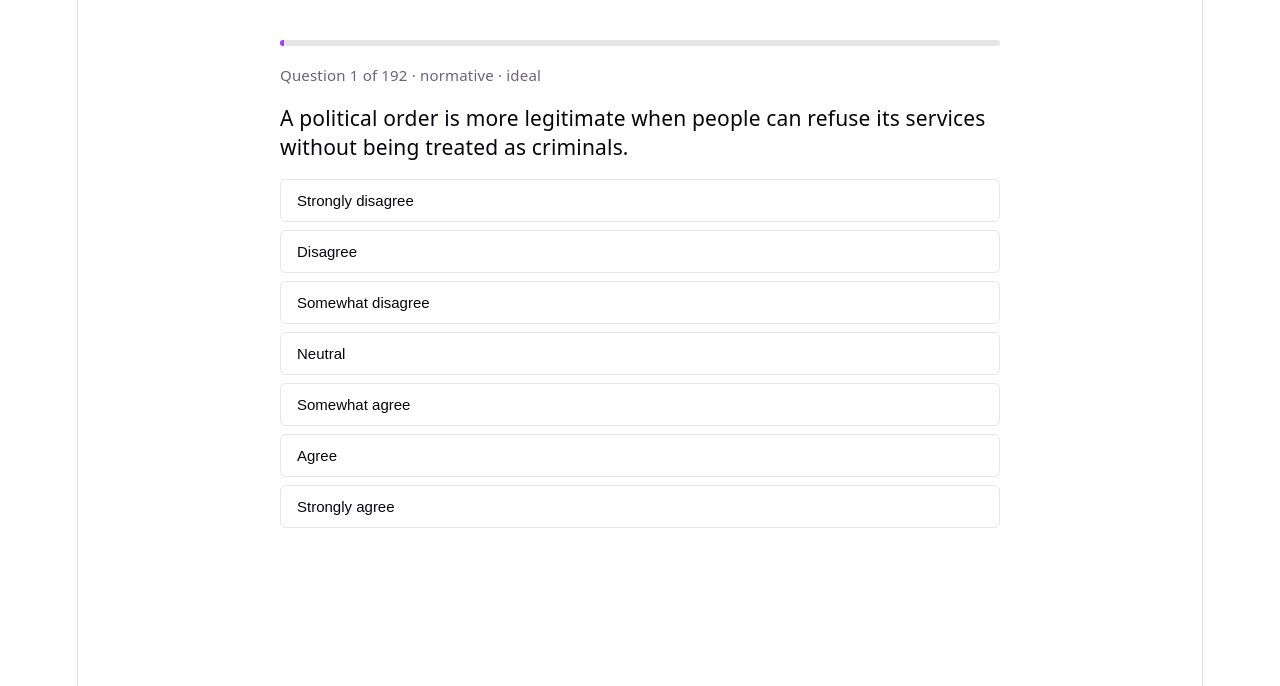
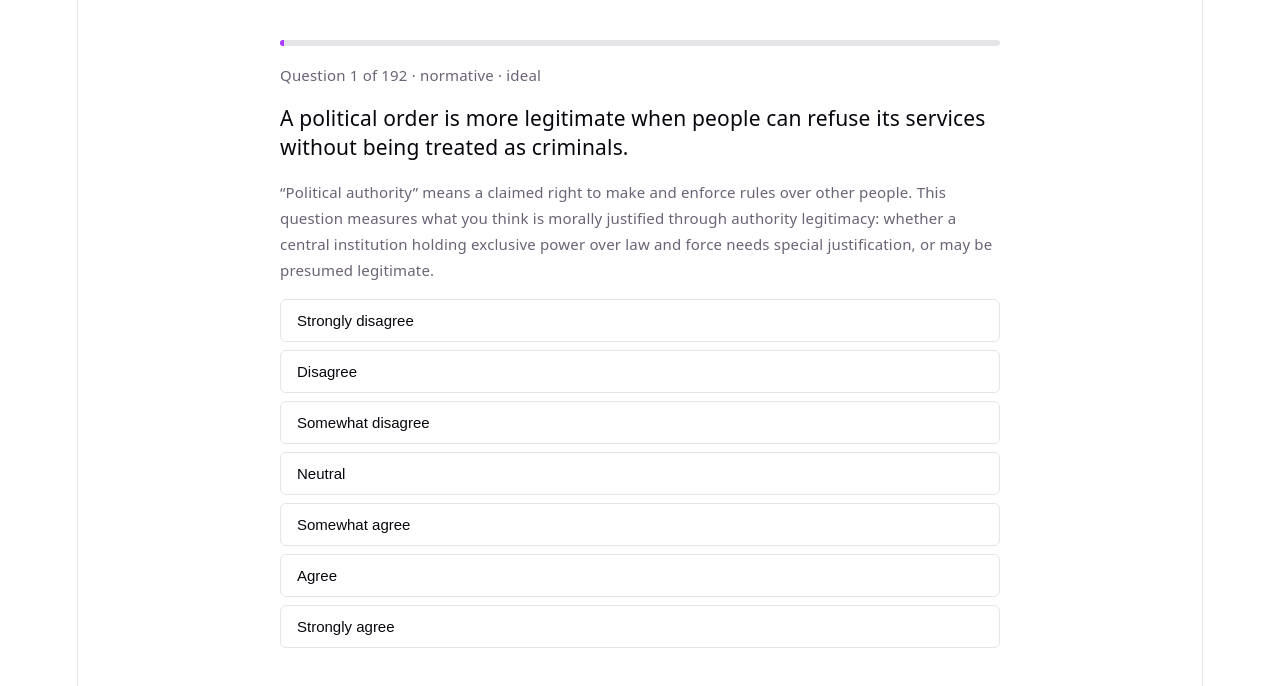
Before and after one commit to Shikibashi/ideologynormativesorter, a React (Vite) app: page / in a window 1280 px wide. Both pictures are taken after a click on the button "Begin". Shown: the top 686 px of the page. Built offline with nearby package versions, Linux system fonts and the light colour scheme.

Commit message:
Render help text under quiz questions

```diff
--- a/src/components/QuizScreen.tsx
+++ b/src/components/QuizScreen.tsx
@@ -1,4 +1,5 @@
 import { useEffect, useRef, useState } from 'react'
+import { getQuestionHelpText, getSalienceHelpText } from '../data/questionHelpText'
 import { clearQuizState, saveQuizState } from '../save'
 import type { Answer, AnswerMap, Question, QuizTier } from '../types'
 const SALIENCE_LEVELS: { label: string; value: number }[] = [
@@ -96,6 +97,8 @@ export function QuizScreen({ questions, onComplete, tier, initialAnswers, initia
 
   if (salienceQuestion) {
     const prompt = salienceQuestion === 'confidence' ? question.confidencePrompt : question.priorityPrompt
+    const helpText = getSalienceHelpText(salienceQuestion)
+
     return (
       <section className="screen quiz-screen">
         <div className="progress-track">
@@ -105,6 +108,7 @@ export function QuizScreen({ questions, onComplete, tier, initialAnswers, initia
           Question {index + 1} of {questions.length} &middot; {salienceQuestion}
         </p>
         <p className="prompt">{prompt}</p>
+        <p className="muted question-help">{helpText}</p>
         <div className="scale" role="group" aria-label={`${salienceQuestion} rating`}>
           {SALIENCE_LEVELS.map((level) => (
             <button
@@ -124,6 +128,8 @@ export function QuizScreen({ questions, onComplete, tier, initialAnswers, initia
     )
   }
 
+  const helpText = getQuestionHelpText(question)
+
   return (
     <section className="screen quiz-screen">
       <div className="progress-track">
@@ -135,6 +141,7 @@ export function QuizScreen({ questions, onComplete, tier, initialAnswers, initia
       </p>
 
       <p className="prompt">{question.prompt}</p>
+      <p className="muted question-help">{helpText}</p>
 
       {question.responseType === 'statementChoice' ? (
         <div className="statement-list" role="group" aria-label="Which best represents your view">
```
